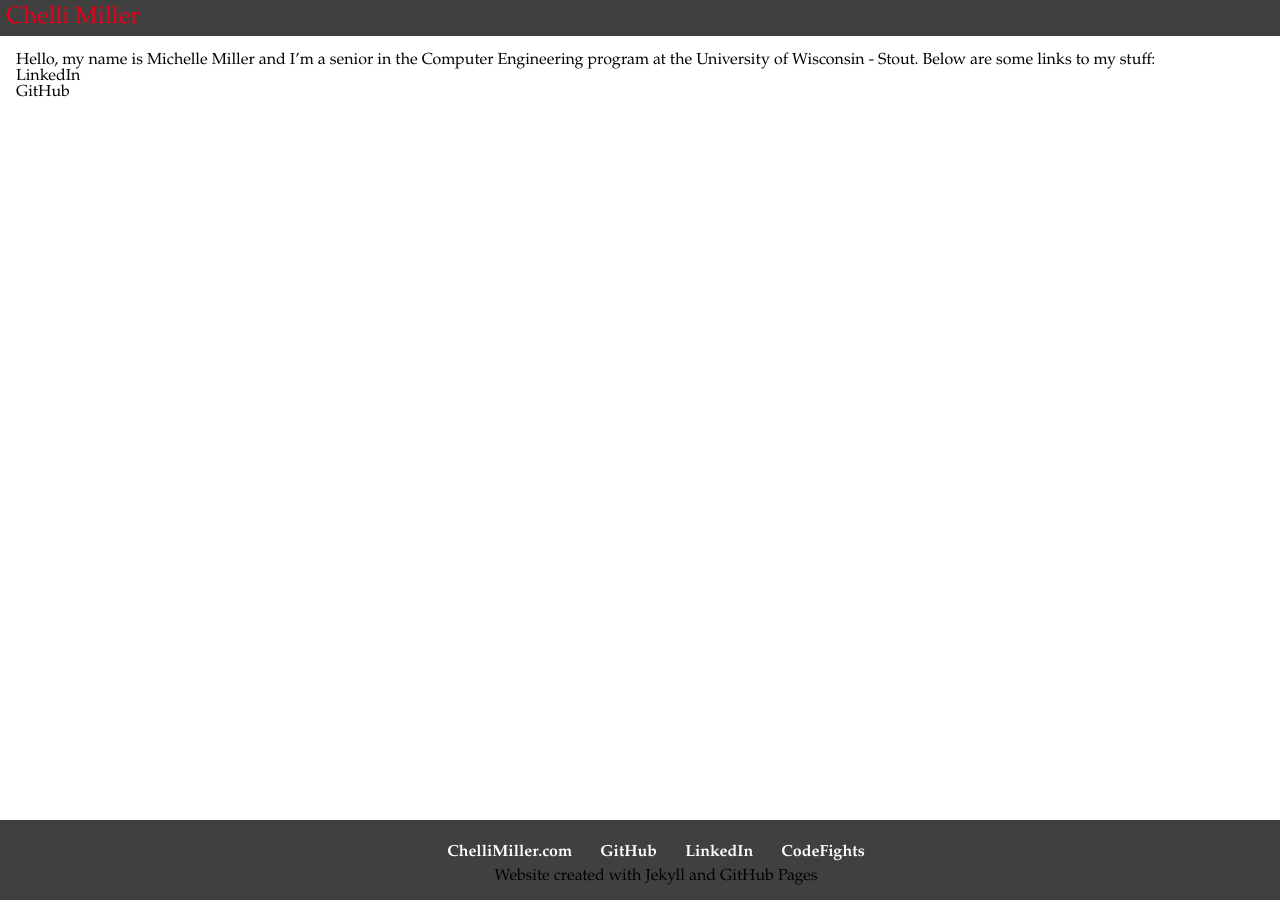
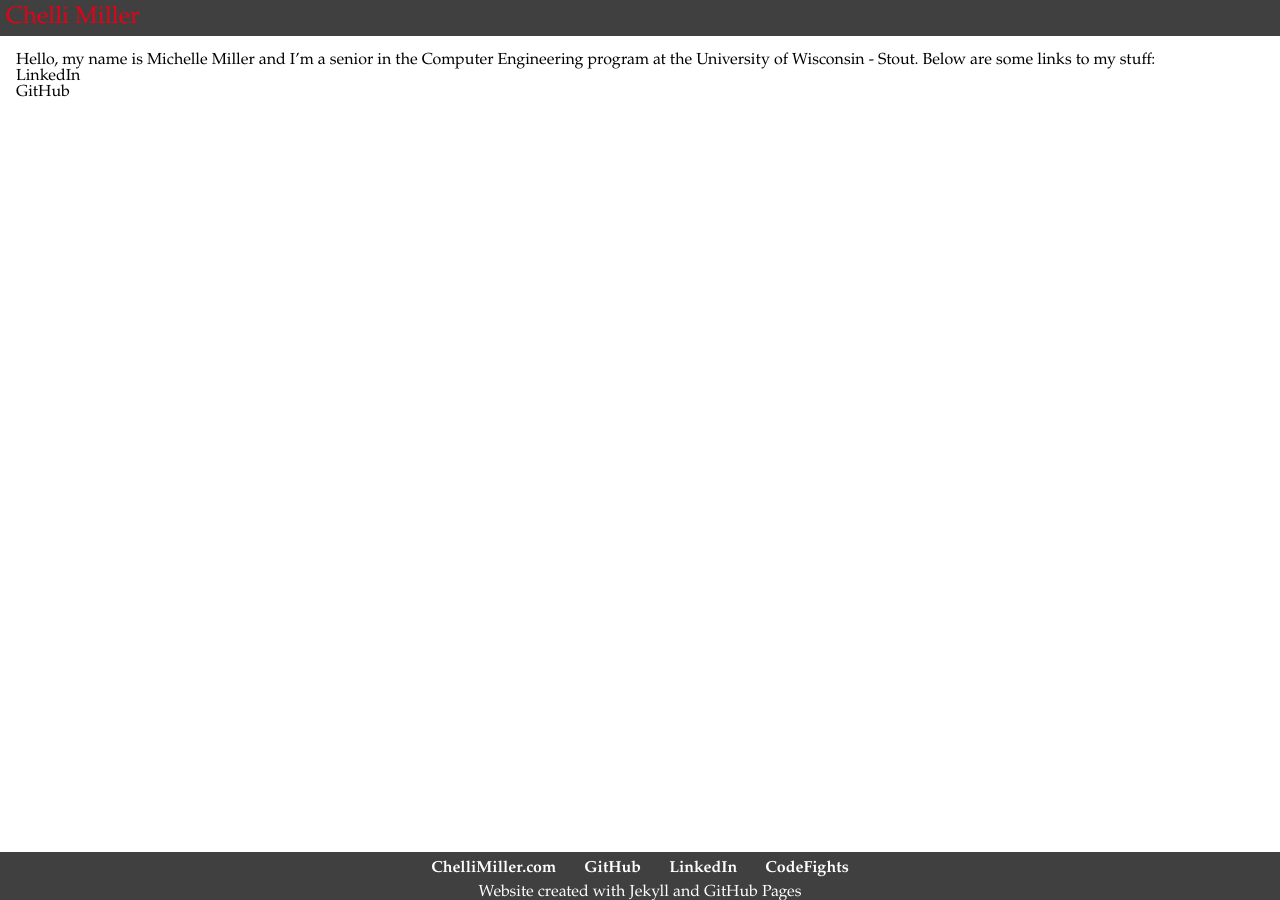
Before and after one commit to chellimiller/chellimiller.github.io, a Jekyll site: the page built from index.md, in a window 1280 px wide. Built offline with Jekyll 4.4.1, drawn with Linux system fonts in a browser that asks for light colours; our own code applies the rules of GitHub Pages for plain Markdown files.

Commit message:
Update style.scss

```diff
--- a/assets/css/style.scss
+++ b/assets/css/style.scss
@@ -70,7 +70,7 @@ header #title {
 }
 
 footer {
-	padding:             1em;
+	color:               #FFFFFF;
 	text-align:          center;
 } footer nav a {
 	display:             inline-block;
```
